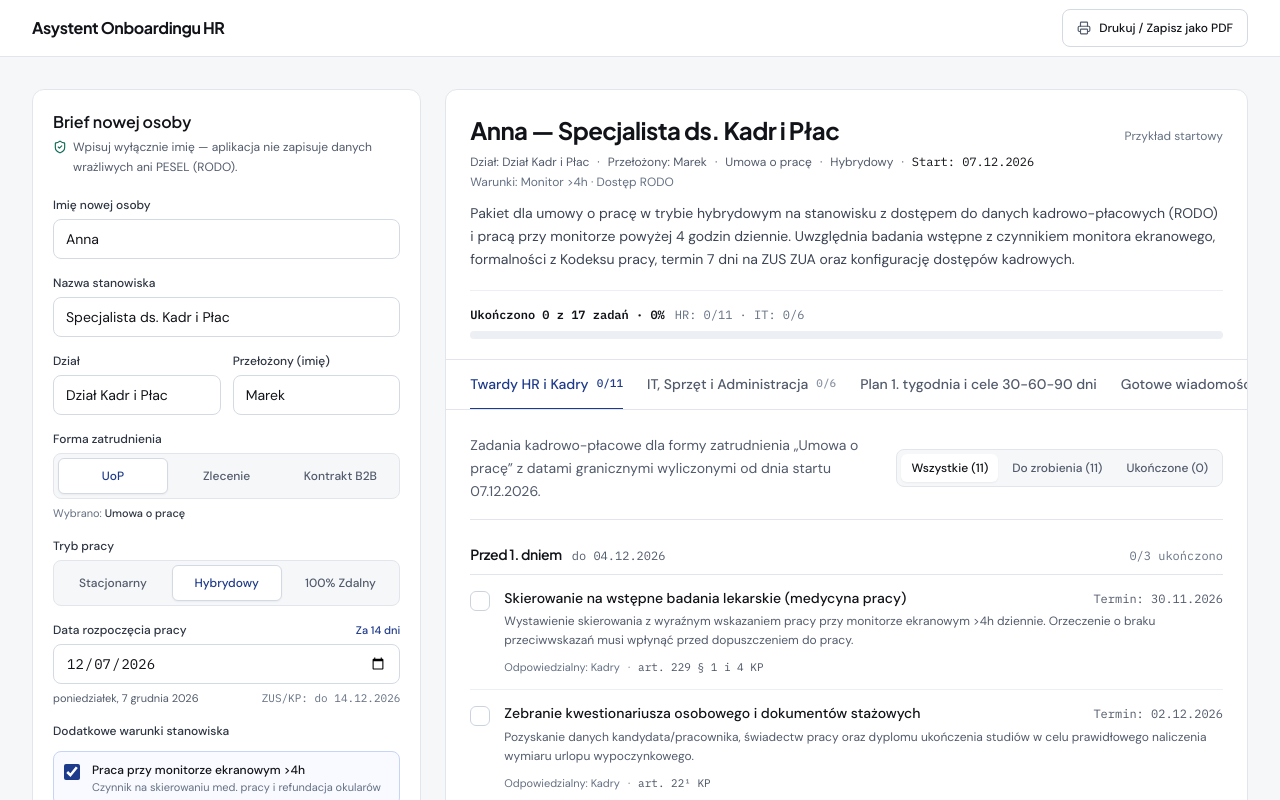
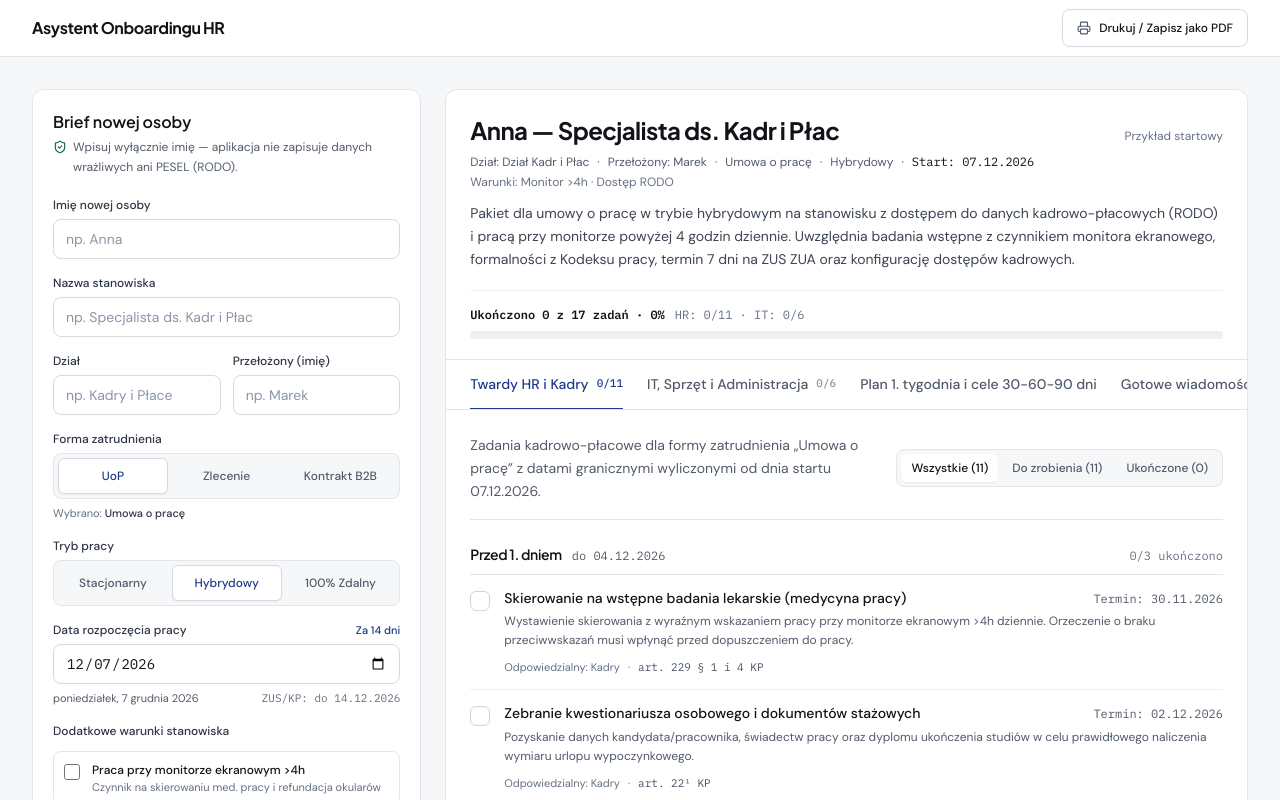
Before and after one commit to mbrd-hr/asystent-onboardingu-hr, a React (Vite) app: page / in a window 1280 px wide. Shown: the top 800 px of the page. Built offline with nearby package versions, Linux system fonts and the light colour scheme.

Commit message:
Update App.tsx

```diff
--- a/src/App.tsx
+++ b/src/App.tsx
@@ -155,7 +155,20 @@ const onboardingResponseSchema = {
 };
 
 export default function App() {
-  const [brief, setBrief] = useState<OnboardingBrief>(() => createInitialBrief());
+  const [brief, setBrief] = useState<OnboardingBrief>(() => ({
+    firstName: '',
+    role: '',
+    department: '',
+    managerName: '',
+    contractType: 'Umowa o pracę',
+    workMode: 'Hybrydowy',
+    startDate: createInitialBrief().startDate,
+    conditions: {
+      monitorOver4h: false,
+      companyCar: false,
+      gdprAccess: false,
+    },
+  }));
   const [pkg, setPkg] = useState<OnboardingPackage>(() =>
     createDefaultAnnaPackage(createInitialBrief().startDate),
   );
```
